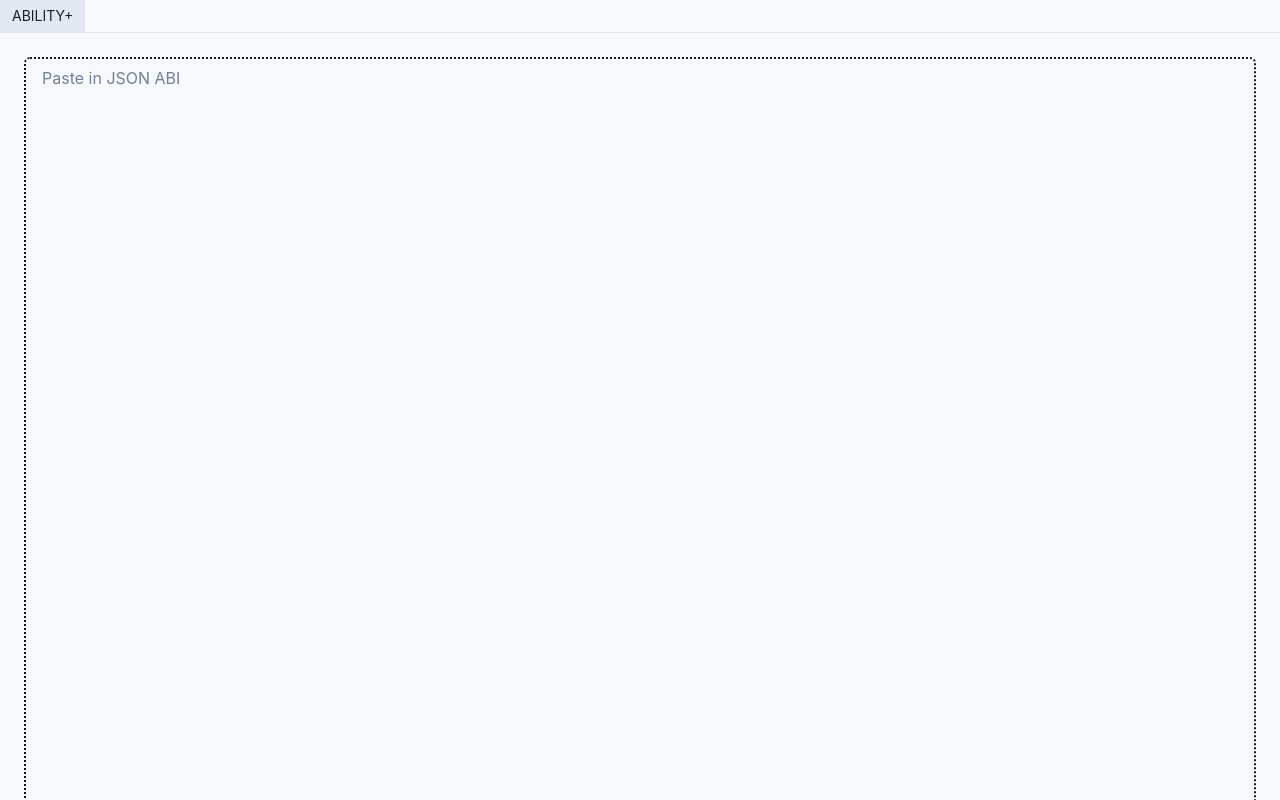
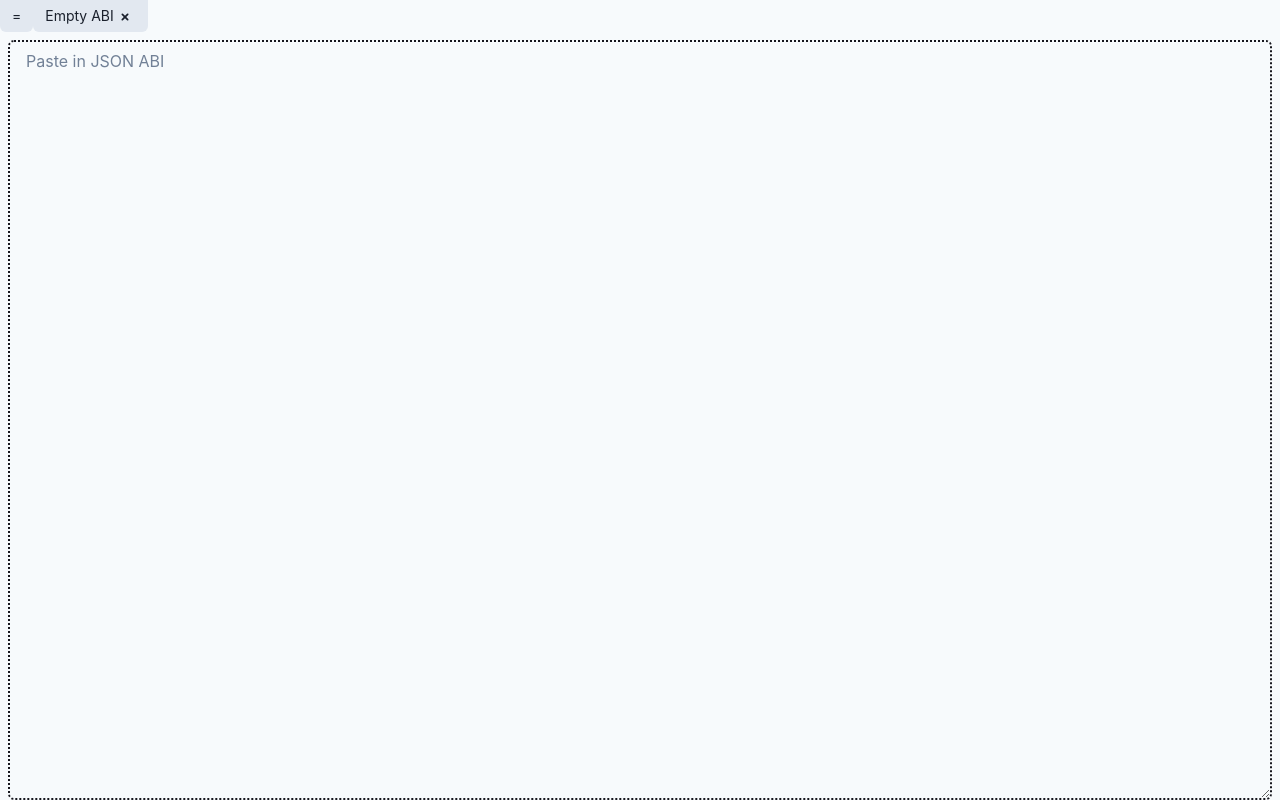
Before and after one commit to rusvac/ability, a Next.js app: page /samp in a window 1280 px wide. Built offline with nearby package versions, Linux system fonts and the light colour scheme.

Commit message:
Reorg page

```diff
--- a/src/pages/samp.tsx
+++ b/src/pages/samp.tsx
@@ -21,6 +21,7 @@ import ContractABI from "../components/ContractABI";
 
 import React, { useState } from "react";
 import SelectABI from "@/comp/SelectABI";
+import Menu from "@/comp/Menu";
 
 const CustomTab = React.forwardRef((props: any, ref) => {
   // 1. Reuse the `useTab` hook
@@ -37,9 +38,9 @@ const CustomTab = React.forwardRef((props: any, ref) => {
       {...tabProps}
       size="sm"
       fontWeight="normal"
-      rounded="none"
+      roundedTop="none"
       py={1}
-      bg={mode("gray.200", "gray.700")}
+      bg={mode("gray.300", "gray.700")}
       _hover={{
         bg: mode("gray.200", "gray.600"),
       }}
@@ -47,7 +48,7 @@ const CustomTab = React.forwardRef((props: any, ref) => {
         bg: mode("gray.200", "gray.600"),
       }}
     >
-      {tabProps.children}
+      <Box>{tabProps.children}</Box>
       {isSelected && normalizedProps.onClear ? (
         <Box px={1} onClick={normalizedProps.onClear}>
           <SmallCloseIcon />
@@ -59,25 +60,38 @@ const CustomTab = React.forwardRef((props: any, ref) => {
   );
 });
 
+const emptyTab = { title: "Empty ABI", content: undefined };
+
 const Samples = () => {
   const [tabIndex, setTabIndex] = useState<number>(0);
-  const [tabs, setTabs] = useState<any[]>([]);
-  const [abi, setABI] = useState<any>(undefined);
+  const [tabs, setTabs] = useState<any[]>([emptyTab]);
 
   const handleTabsChange = (index) => {
     setTabIndex(index);
   };
 
-  const addTab = (ABI) => {
+  const addABI = (ABI) => {
     setTabs([...tabs, { title: ABI.id, content: ABI }]);
-    handleTabsChange(tabs.length + 1);
+    handleTabsChange(tabs.length);
+  };
+
+  const addEmptyTab = () => {
+    setTabs([...tabs, emptyTab]);
+    handleTabsChange(tabs.length);
+  };
+
+  const updateTab = (id, content) => {
+    setTabs(
+      tabs.map((el, i) => (i == id ? { title: "Pasted ABI", content } : el))
+    );
   };
 
   const closeTab = (id) => {
-    if (tabs.length - 1 == id) {
-      handleTabsChange(0);
+    let newTabs = [...tabs.filter((el, i) => id != i)];
+    if (newTabs.length == 0) {
+      newTabs = [emptyTab];
     }
-    setTabs([...tabs.filter((el, i) => id != i)]);
+    setTabs(newTabs);
   };
 
   return (
@@ -89,8 +103,8 @@ const Samples = () => {
           index={tabIndex}
           onChange={handleTabsChange}
         >
-          <TabList borderBottomWidth={1}>
-            <CustomTab>ABILITY+</CustomTab>
+          <TabList>
+            <Menu addABI={addABI} addEmptyTab={addEmptyTab} />
             {tabs.map((el, i) => (
               <CustomTab key={i} onClear={() => closeTab(i)}>
                 {el.title}
@@ -98,12 +112,12 @@ const Samples = () => {
             ))}
           </TabList>
           <TabPanels>
-            <TabPanel>
-              <SelectABI addTab={addTab} />
-            </TabPanel>
             {tabs.map((el, i) => (
               <TabPanel key={i} p={0}>
-                <ContractABI abi={el.content} />
+                {el && el.content && <ContractABI abi={el.content} />}
+                {el && !el.content && (
+                  <SelectABI tab={i} updateTab={updateTab} />
+                )}
               </TabPanel>
             ))}
           </TabPanels>
```
